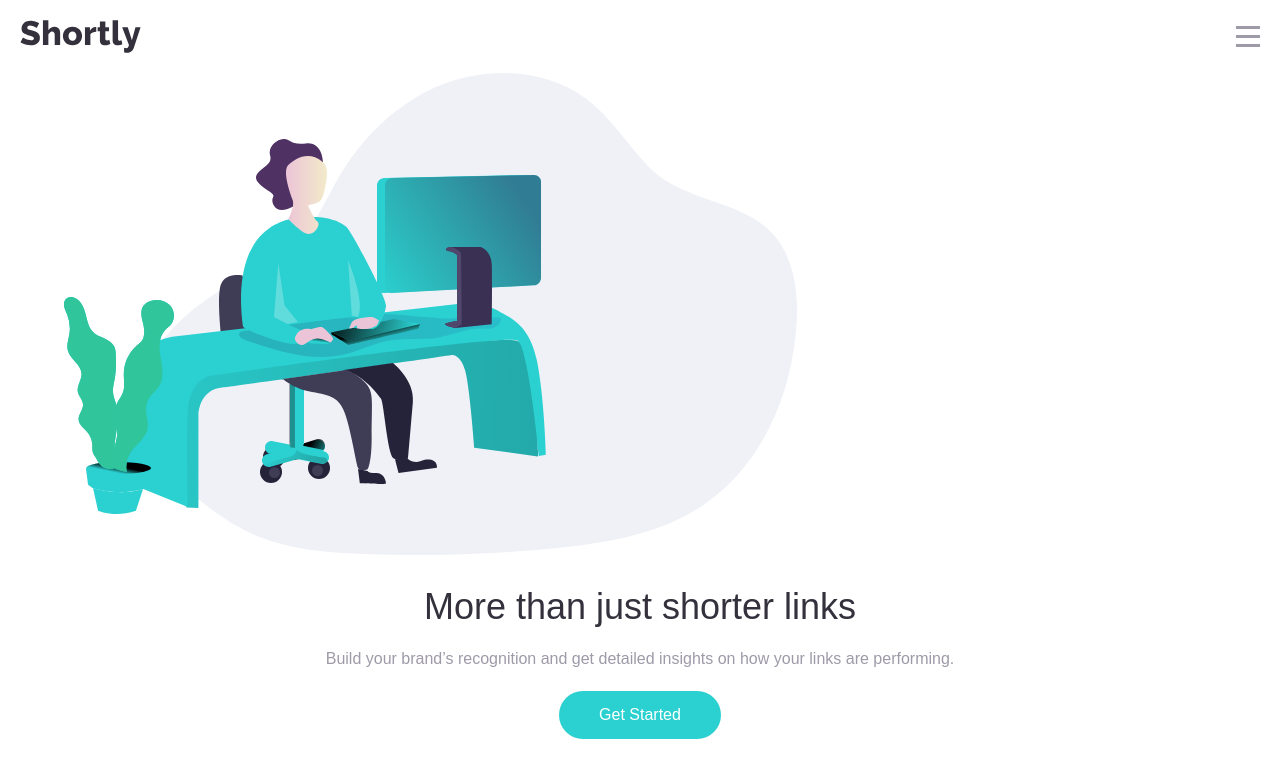
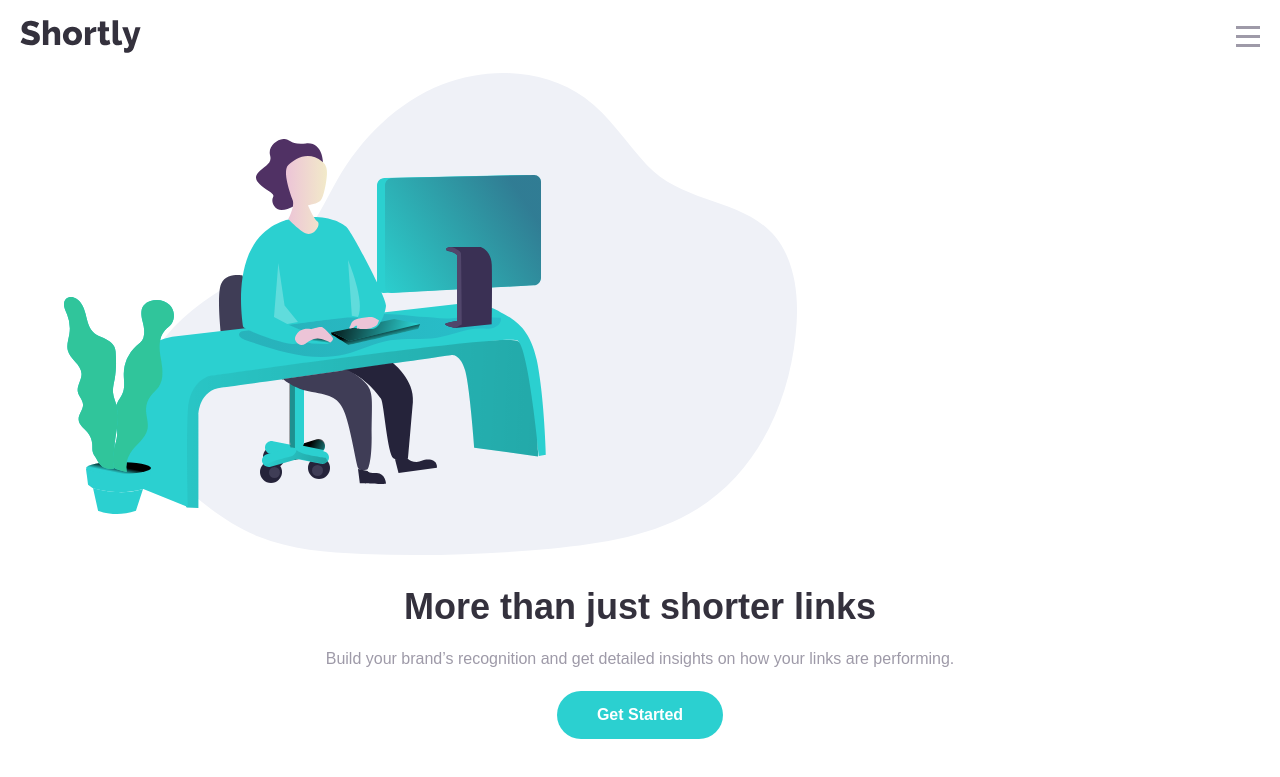
Before and after one commit to ColdLombax/Frontend-Shortly, a React (Create React App) app: page / in a window 1280 px wide. Shown: the top 777 px of the page. Built offline with nearby package versions, Linux system fonts and the light colour scheme.

Commit message:
Font weight changed to bold.

```diff
--- a/src/components/Landing/Header/Header.jsx
+++ b/src/components/Landing/Header/Header.jsx
@@ -5,13 +5,13 @@ function Header() {
   const focusStyle = useContext(UserContext);
   return (
     <header>
-      <h1 className="text-custom-black text-4xl text-center mt-8 mb-5">More than just shorter links</h1>
+      <h1 className="text-custom-black text-4xl text-center mt-8 mb-5 font-bold">More than just shorter links</h1>
       <p className="text-center m-auto w-5/6">
         Build your brand’s recognition and get detailed
         insights on how your links are performing.
       </p>
       <div className="flex justify-center mt-5">
-        <button type="button" className={`pr-10 pl-10 p-3 rounded-full bg-cyan-base text-center text-white ${focusStyle}`}>Get Started</button>
+        <button type="button" className={`pr-10 pl-10 p-3 rounded-full bg-cyan-base text-center text-white ${focusStyle} font-bold`}>Get Started</button>
       </div>
     </header>
   );
```
